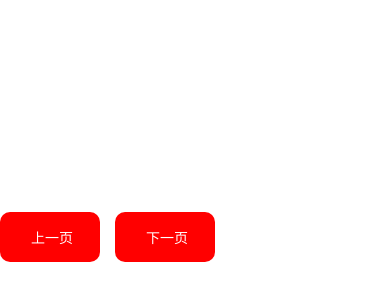
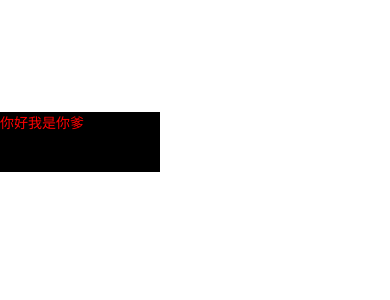
Before and after one commit to sthldd/my_rn_ui, a React Native app: screen / in a window 390 px wide. Shown: the part 88-388 px from the top of the page. Built offline with nearby package versions, Linux system fonts and the light colour scheme.

Commit message:
popover组件基本完成

```diff
--- a/App.tsx
+++ b/App.tsx
@@ -1,8 +1,9 @@
 import React, {useEffect, useRef, useState} from 'react';
 import {StyleSheet, Text, View, TouchableOpacity, Dimensions, ScrollView, Image, ActivityIndicator} from 'react-native';
 var { width ,height} = Dimensions.get('window');
-import Toast from "./components/Toast";
-
+import * as Animatable from 'react-native-animatable';
+import Tooltip from "./components/Tooltip";
+import Popover from "./components/Popover";
 
 function App() {
   const childRef = useRef()
@@ -12,19 +13,27 @@ function App() {
     console.log('button')
   }
   const onChange = () =>{
-   Toast.showInfo('报名成功啦',{duration:2000})
+
   }
-
   return (
     <View style={styles.cell} >
+      <Popover
+          popoverContent={
+            <Text style={{color:'white'}}>工作日每天一</Text>
+          }
+          buttonContent={
+            <Text style={styles.text} >你好我是你爹</Text>
+          }
+      />
       <View style={styles.buttonGroup}>
-        <TouchableOpacity onPress={onChange} style={styles.btn}>
-          <Text style={{ color: 'white' }}> 上一页</Text>
-        </TouchableOpacity>
-        <TouchableOpacity onPress={_onPressButton} style={[styles.btn, styles.bottom]}>
-          <Text style={{ color: 'white' }}> 下一页</Text>
-        </TouchableOpacity>
-      </View>
+        {/*<Tooltip*/}
+        {/*    height={100}*/}
+        {/*    width={200}*/}
+        {/*    popover={<Text>Info here</Text>}*/}
+        {/*>*/}
+        {/*  <Text>啊啊啊啊啊啊啊啊</Text>*/}
+        {/*</Tooltip>*/}
+    </View>
     </View>
   )
 }
@@ -38,7 +47,8 @@ const styles = StyleSheet.create({
     top:300
   },
   cell: {
-    paddingTop:10,
+   paddingTop:200,
+    //paddingTop:10,
     // flex: 1,
     // justifyContent: 'center',
     // alignItems: 'center',
@@ -59,6 +69,12 @@ const styles = StyleSheet.create({
     justifyContent: 'center',
     alignItems: 'center',
   },
+  text:{
+    height:60,
+    width:160,
+    backgroundColor: 'black',
+    color:'red'
+  }
 });
 
 export default App
--- a/components/Popover.tsx
+++ b/components/Popover.tsx
@@ -1,31 +1,151 @@
 import React, { useEffect, useState,useRef } from 'react';
-import { StyleSheet, Text, View,TouchableOpacity, Dimensions,Modal } from 'react-native';
+import { StyleSheet, Text, View,TouchableOpacity, Dimensions,Modal,TouchableWithoutFeedback,findNodeHandle,UIManager } from 'react-native';
 var { width ,height} = Dimensions.get('window');
-
+import * as Animatable from 'react-native-animatable';
 interface State {
 
 }
 interface Props {
     overlay:JSX.Element,
-    isVisible:boolean
+    isVisible:boolean,
+    popoverContent:JSX.Element,
+    buttonContent:JSX.Element,
 }
 
+console.log()
+function  Popover(Props: Props, State: State) {
+    const [isVisible,setIsVisible] = useState(false)
+    const [singleDown,setSingleDown] = useState(false)
+    const [toggleContent,setToggleContent] = useState(false)
+    const [modalViewHeight,setModalViewHeight] = useState(0)
+    const [popoverComponentXY,setPopoverComponentXY] = useState<any>([])
+    const [popoverComponentWH,setPopoverComponentWH] = useState<any>([])
+    const [buttonContentXY,setButtonContentXY] = useState<any>([])
+    const [buttonContentWH,setButtonContentWH] = useState<any>([])
+    const [bottomVal,setBottomVal] = useState<any>(0)
+    const wrapperRef = useRef<any>()
+    const modalRef = useRef<any>()
+    const view = useRef<any>()
+    const open = async () =>{
+        setToggleContent(true)
+        setIsVisible(true)
+        let popoverComponentXY = await getElementWeightAndHeight(wrapperRef.current)
+        let buttonContentXY = await getElementWeightAndHeight(modalRef.current)
+        let views = await getElementWeightAndHeight(view.current)
 
-function  Popover(Props: Props, State: State) {
+        //设置popover的xy和宽高
+        setPopoverComponentWH([popoverComponentXY[2],popoverComponentXY[3]])
+        setPopoverComponentXY(popoverComponentXY)
+
+        //设置button的xy和宽高
+        setButtonContentXY(buttonContentXY)
+        setPopoverComponentWH([buttonContentXY[2],buttonContentXY[3]])
+        if((popoverComponentXY[1] - modalViewHeight) < height / 2  ){
+            console.log('pop在下面')
+            setSingleDown(true)
+        }
+    }
+
+    const getElementWeightAndHeight = (element:object) =>{
+        const handle = findNodeHandle(element)
+        return new Promise((resolve, reject)=>{
+            UIManager.measure(handle,(x, y, width, height, pageX, pageY)=>{
+                // console.log('open开始--------------');
+                // console.log('距离屏幕的绝对位置x:', pageX);
+                // console.log('距离屏幕的绝对位置y:', pageY);
+                // console.log('自己的宽度:', width);
+                // console.log('自己的高度:', height);
+                // console.log('open结束--------------');
+                resolve([pageX,pageY,width,height])
+            })
+
+        })
+    }
+
+
+    const onClose = () =>{
+
+    }
+    const onOpen = () =>{
+
+    }
 
     const close = () =>{
-        console.log('关闭了')
+        setToggleContent(false)
+        if(!toggleContent){
+            return
+        }
+        setIsVisible(false)
     }
+    const onLayout = (e) =>{
+        setModalViewHeight(e.nativeEvent.layout.height)
+    }
+
+    const renderPopoverContent = () =>{
+        return(
+            <View  style={styles.modalContent}>
+                {Props.popoverContent}
+            </View>
+        )
+    }
+
     return(
-        <Modal
-            visible={Props.isVisible}
-            animationType="slide"
-            transparent={true}
+        <TouchableOpacity
+            ref={wrapperRef}
+            onPress={open}
+            activeOpacity={1}
         >
-            <TouchableOpacity style={styles.modalContentWrapper} onPress={close}>
-                <Text style={{ color: 'white' }}> 下一页</Text>
-            </TouchableOpacity>
-        </Modal>
+            {
+                !toggleContent?(
+                    <View >
+                        {Props.buttonContent}
+                    </View>
+                ):null
+            }
+
+                <Modal
+                    visible={isVisible}
+                    animationType="none"
+                    transparent
+                    onDismiss={onClose}
+                    onRequestClose={onClose}
+                >
+                    <TouchableOpacity   activeOpacity={1} ref={modalRef} onPress={close} style={[
+                        styles.modalContentWrapper,
+                    ]}>
+                        {
+                            toggleContent?(
+                                <View style={{position:'relative',top:popoverComponentXY[1]}}>
+                                    {Props.buttonContent}
+                                </View>
+                            ):null
+                        }
+                        <View
+                            ref={view}
+                            onLayout = {(event)=>onLayout(event)}
+                            style={{
+                            position:'relative',
+                            top:popoverComponentXY[1],
+                            left:20,
+                        }}>
+                            {
+                                !singleDown?null:(
+                                    <View  style={[styles.modalContentSingle,styles.modalContentTopSingle]} />
+
+                                )
+                            }
+                            {renderPopoverContent()}
+                            {
+                                singleDown?null:(
+                                    <View  style={[styles.modalContentSingle,styles.modalContentBottomSingle,{
+                                    }]} />
+                                )
+                            }
+                        </View>
+                    </TouchableOpacity>
+                </Modal>
+        </TouchableOpacity>
+
     )
 }
 
@@ -35,9 +155,38 @@ Popover.defaultProps = {
 
 const styles = StyleSheet.create({
     modalContentWrapper:{
-        borderWidth:2,
-        borderColor:'red',
+        flex: 1,
         backgroundColor: '#00000080',
+    },
+    modalContent:{
+        backgroundColor:'#000',
+        paddingHorizontal:10,
+        paddingVertical:10,
+        borderRadius:8,
+        alignSelf:'flex-start',
+    },
+    modalContentSingle:{
+        width: 10,
+        height: 10,
+        backgroundColor: 'transparent',
+        borderStyle: 'solid',
+        borderRightWidth: 10,
+        borderLeftWidth: 10,
+        borderRightColor: 'transparent',
+        borderBottomColor: 'transparent',
+        borderLeftColor: 'transparent',
+        marginLeft:20,
+    },
+    modalContentTopSingle:{
+        borderBottomColor: '#000',
+        borderTopWidth: 0,
+        borderBottomWidth: 10,
+        marginTop: 1,
+    },
+    modalContentBottomSingle:{
+        borderTopColor: '#000',
+        borderTopWidth: 10,
+        borderBottomWidth: 0,
     }
 });
 
--- a/components/Toast.tsx
+++ b/components/Toast.tsx
@@ -20,12 +20,12 @@ interface option {
 export default class Toast {
 
     static showSuccess (message:string,option?:option) {
-        let opts = {'showSuccess':true,'showInfo':true}
+        let opts = Object.assign({'showInfo':true}, option)
         this.show(message,opts);
     }
 
     static showFail (message:string,option?:option) {
-        let opts = {'showFail':true,'showInfo':true}
+        let opts = Object.assign({'showInfo':true}, option)
         this.show(message,opts);
     }
     static showInfo (message:string,option?:option) {
@@ -34,7 +34,7 @@ export default class Toast {
     }
 
     static showError (message:string,option?:option) {
-        let opts = {'showError':true,'showInfo':true}
+        let opts = Object.assign({'showInfo':true}, option)
         this.show(message,opts);
     }
 
--- a/package.json
+++ b/package.json
@@ -13,9 +13,8 @@
     "@appandflow/masonry-list": "^0.4.0",
     "react": "16.9.0",
     "react-native": "0.61.5",
-    "react-native-fast-image": "^7.0.2",
+    "react-native-animatable": "^1.3.3",
     "react-native-linear-gradient": "^2.5.6",
-    "react-native-modal": "^11.5.6",
     "react-native-root-siblings": "3.2.3",
     "react-timer-mixin": "^0.13.4"
   },
--- a/tsconfig.json
+++ b/tsconfig.json
@@ -2,7 +2,7 @@
   "compilerOptions": {
     /* Basic Options */
     // "incremental": true,                   /* Enable incremental compilation */
-    "target": "es5",                          /* Specify ECMAScript target version: 'ES3' (default), 'ES5', 'ES2015', 'ES2016', 'ES2017', 'ES2018', 'ES2019', 'ES2020', or 'ESNEXT'. */
+    "target": "es2015",                          /* Specify ECMAScript target version: 'ES3' (default), 'ES5', 'ES2015', 'ES2016', 'ES2017', 'ES2018', 'ES2019', 'ES2020', or 'ESNEXT'. */
     "module": "commonjs",                     /* Specify module code generation: 'none', 'commonjs', 'amd', 'system', 'umd', 'es2015', 'es2020', or 'ESNext'. */
     // "lib": [],                             /* Specify library files to be included in the compilation. */
     // "allowJs": true,                       /* Allow javascript files to be compiled. */
```
Also changed, not shown: 1 other file (tests, documents, lock files or other folders).
